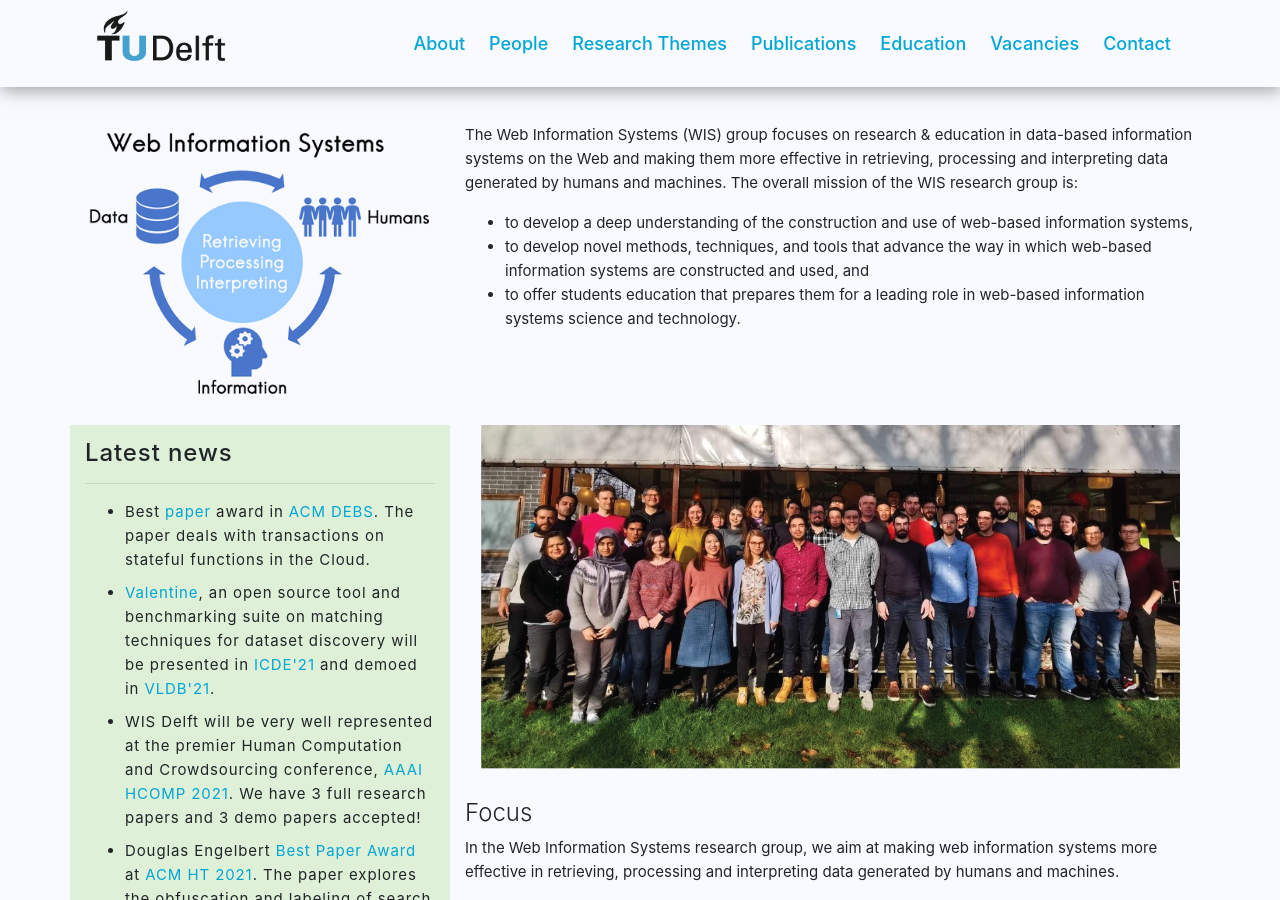
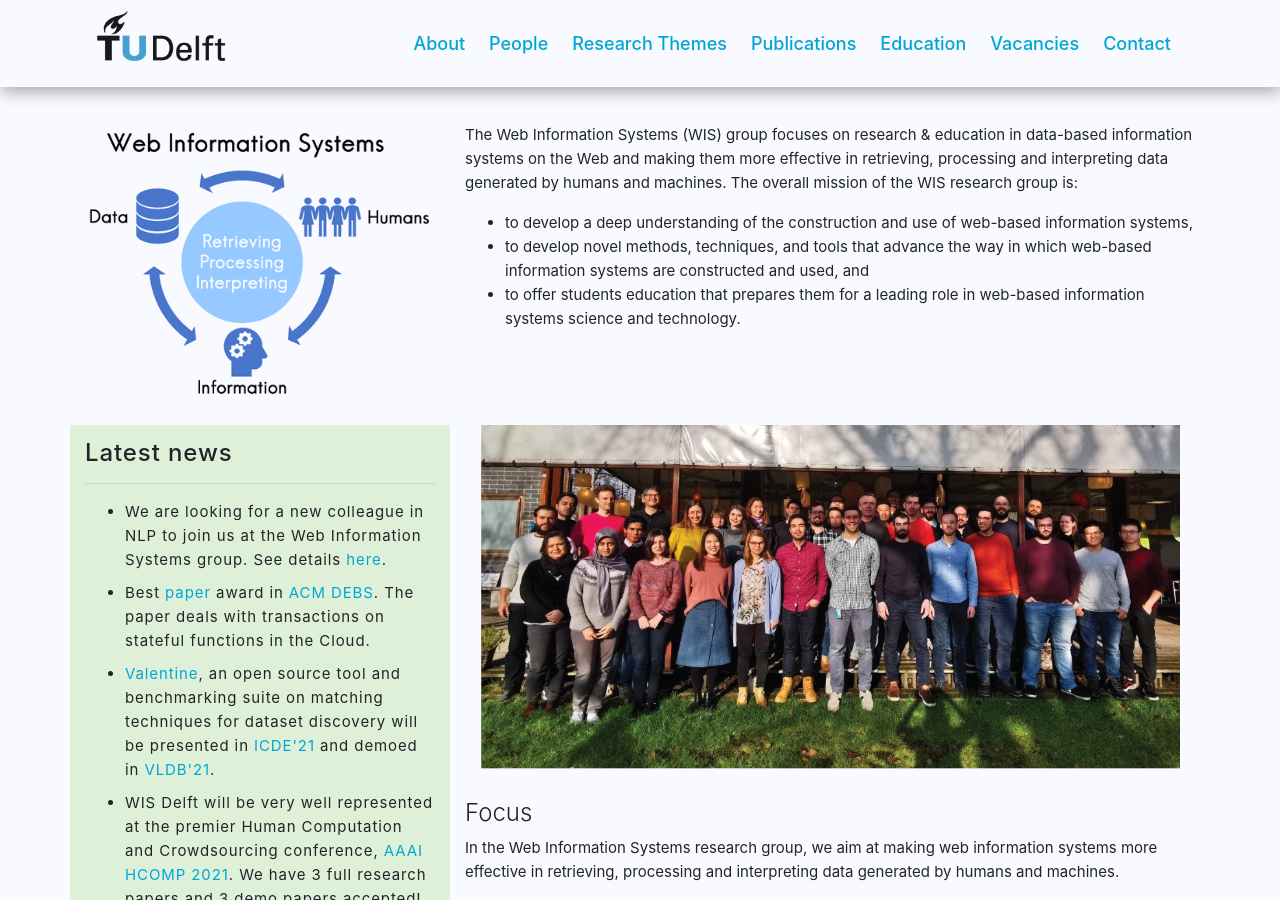
Before and after one commit to wis-delft/wis-delft.github.io, a Jekyll site: the page built from index.html, in a window 1280 px wide and 900 px high. Built offline with Jekyll 4.4.1, drawn with Linux system fonts in a browser that asks for light colours.

Commit message:
Update news.html

```diff
--- a/_includes/news.html
+++ b/_includes/news.html
@@ -1,4 +1,5 @@
 <ul class="news">
+    <li>We are looking for a new colleague in NLP to join us at the Web Information Systems group. See details <a href="https://www.tudelft.nl/over-tu-delft/werken-bij-tu-delft/vacatures/details?jobId=4139&jobTitle=Two%20assistant%20professors%20Natural%20Language%20Processing">here</a>.</li>
     <li>Best <a href="https://dl.acm.org/doi/10.1145/3465480.3466920">paper</a> award in <a href="https://2021.debs.org">ACM DEBS</a>. The paper deals with transactions on stateful functions in the Cloud.</li>
     <li><a href="https://delftdata.github.io/valentine/">Valentine</a>, an open source tool and benchmarking suite on matching techniques for dataset discovery will be presented in <a href="https://icde2021.gr">ICDE'21</a> and demoed in <a href="https://vldb.org/2021/">VLDB'21</a>.</li>
     <li>WIS Delft will be very well represented at the premier Human Computation and Crowdsourcing conference, <a href="https://www.humancomputation.com/index.html">AAAI HCOMP 2021</a>. We have 3 full research papers and 3 demo papers accepted!
```
